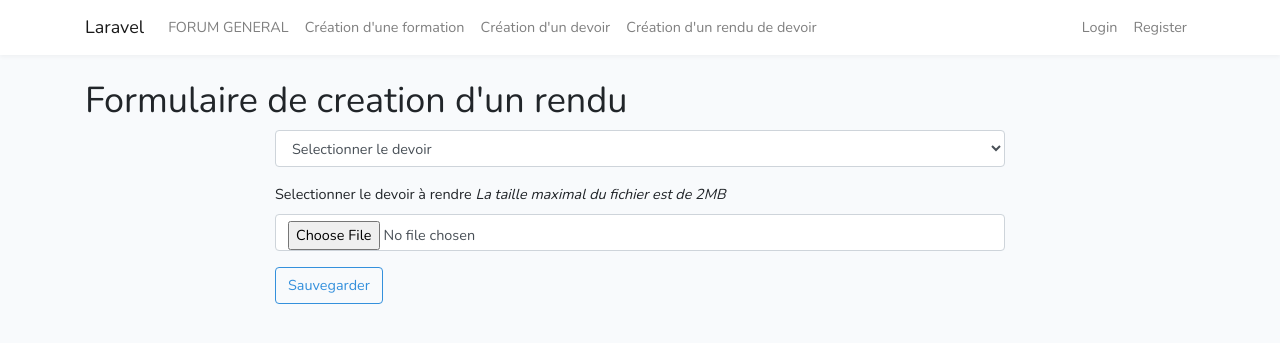
After one commit to sowmangas/rendu-devoir, a Laravel app: page /etudiant/rendus/create in a window 1280 px wide. The commit adds this page. Shown: the top 343 px of the page. Run offline with Laravel 8, Linux system fonts and the light colour scheme; data that the repository does not hold is empty.

Commit message:
Phase insertion rendu

```diff
--- a/app/Http/Controllers/Etudiant/RenduController.php
+++ b/app/Http/Controllers/Etudiant/RenduController.php
@@ -2,8 +2,11 @@
 
 namespace App\Http\Controllers\Etudiant;
 
+use App\Devoir;
+use App\Rendu;
 use Illuminate\Http\Request;
 use App\Http\Controllers\Controller;
+use Illuminate\Support\Facades\Auth;
 
 class RenduController extends Controller
 {
@@ -24,24 +27,36 @@ class RenduController extends Controller
      */
     public function create()
     {
-        //
+        $devoirs = Devoir::get();
+        return view('etudiant.rendu.create', compact('devoirs'));
     }
 
     /**
      * Store a newly created resource in storage.
      *
-     * @param  \Illuminate\Http\Request  $request
+     * @param \Illuminate\Http\Request $request
      * @return \Illuminate\Http\Response
      */
     public function store(Request $request)
     {
-        //
+        $path = $request->file('rendu')->store("/public/files/" . Auth::id());
+        $data = array_merge(
+            $request->only( 'devoir_id'), ['user_id' => Auth::id(),'rendu' => $path,'date_depot'=>now()]
+        );
+       //dd($data);
+        Rendu::create($data);
+
+        return redirect()->back()->with([
+            'type'    => 'success',
+            'message' => 'Enregistrement Rendu reussi'
+        ]);
+
     }
 
     /**
      * Display the specified resource.
      *
-     * @param  int  $id
+     * @param int $id
      * @return \Illuminate\Http\Response
      */
     public function show($id)
@@ -52,7 +67,7 @@ class RenduController extends Controller
     /**
      * Show the form for editing the specified resource.
      *
-     * @param  int  $id
+     * @param int $id
      * @return \Illuminate\Http\Response
      */
     public function edit($id)
@@ -63,8 +78,8 @@ class RenduController extends Controller
     /**
      * Update the specified resource in storage.
      *
-     * @param  \Illuminate\Http\Request  $request
-     * @param  int  $id
+     * @param \Illuminate\Http\Request $request
+     * @param int $id
      * @return \Illuminate\Http\Response
      */
     public function update(Request $request, $id)
@@ -75,7 +90,7 @@ class RenduController extends Controller
     /**
      * Remove the specified resource from storage.
      *
-     * @param  int  $id
+     * @param int $id
      * @return \Illuminate\Http\Response
      */
     public function destroy($id)
--- a/app/Http/Requests/RenduRequest.php
+++ b/app/Http/Requests/RenduRequest.php
@@ -2,7 +2,10 @@
 
 namespace App\Http\Requests;
 
+use App\Enum\UserRole;
 use Illuminate\Foundation\Http\FormRequest;
+use Illuminate\Support\Facades\Auth;
+use phpDocumentor\Reflection\Types\Nullable;
 
 class RenduRequest extends FormRequest
 {
@@ -13,7 +16,7 @@ class RenduRequest extends FormRequest
      */
     public function authorize()
     {
-        return false;
+        return Auth::user()->role === UserRole::ETUDIANT;
     }
 
     /**
--- /dev/null
+++ b/resources/views/etudiant/rendu/create.blade.php
@@ -0,0 +1,35 @@
+@extends('layouts.base')
+
+@section('content')
+    <h1>Formulaire de creation d'un rendu</h1>
+
+    <div class="row">
+        <div class="offset-2 col-md-8">
+            <form action="{{ route('etudiant.rendus.store') }}" enctype="multipart/form-data" method="post">
+                {{ csrf_field() }}
+
+                <div class="form-group">
+                    <label for="devoir_id" class="sr-only">Formation</label>
+                    <select type="text" name="devoir_id" id="devoir_id" class="form-control">
+                        <option disabled selected>Selectionner le devoir</option>
+                        @foreach($devoirs as $devoir)
+                            <option value="{{ old('devoir_id') ?: $devoir->id }}">
+                                {{ $devoir->intitule }}
+                            </option>
+                        @endforeach
+                    </select>
+                </div>
+
+                <div class="form-group">
+                    <label for="rendu">Selectionner le devoir à rendre <i>La taille maximal du fichier est de 2MB</i></label>
+                    <input type="file" name="rendu" id="rendu" class="form-control" value="{{ old('rendu') }}">
+                </div>
+
+
+                <div class="form-group">
+                    <button type="submit" class="btn btn-outline-primary">Sauvegarder</button>
+                </div>
+            </form>
+        </div>
+    </div>
+@stop
--- a/resources/views/layouts/_nav.blade.php
+++ b/resources/views/layouts/_nav.blade.php
@@ -25,7 +25,7 @@
                     </a>
                 </li>
                 <li class="nav-item">
-                    <a class="nav-link" href="{{ route('etudiant.rendu.create') }}">
+                    <a class="nav-link" href="{{ route('etudiant.rendus.create') }}">
                         {{ __('Création d\'un rendu de devoir') }}
                     </a>
                 </li>
--- a/routes/web.php
+++ b/routes/web.php
@@ -27,8 +27,10 @@ Route::group(['prefix' => 'prof'], function () {
 });
 
 Route::group(['prefix' => 'etudiant'], function () {
-    Route::resource('rendu', 'Etudiant\RenduController')->names([
-        'create' => 'etudiant.rendu.create',
-        'store'  => 'etudiant.rendu.store'
+    Route::resource('rendus', 'Etudiant\RenduController')->names([
+        'create' => 'etudiant.rendus.create',
+        'store'  => 'etudiant.rendus.store',
+        'edit'   => 'etudiant.rendus.edit',
+        'update' => 'etudiant.rendus.update',
     ]);
 });
```
Also changed, not shown: app/rendu.php (+9 -1 lines), database/migrations/2019_03_25_194518_create_rendus_table.php.
